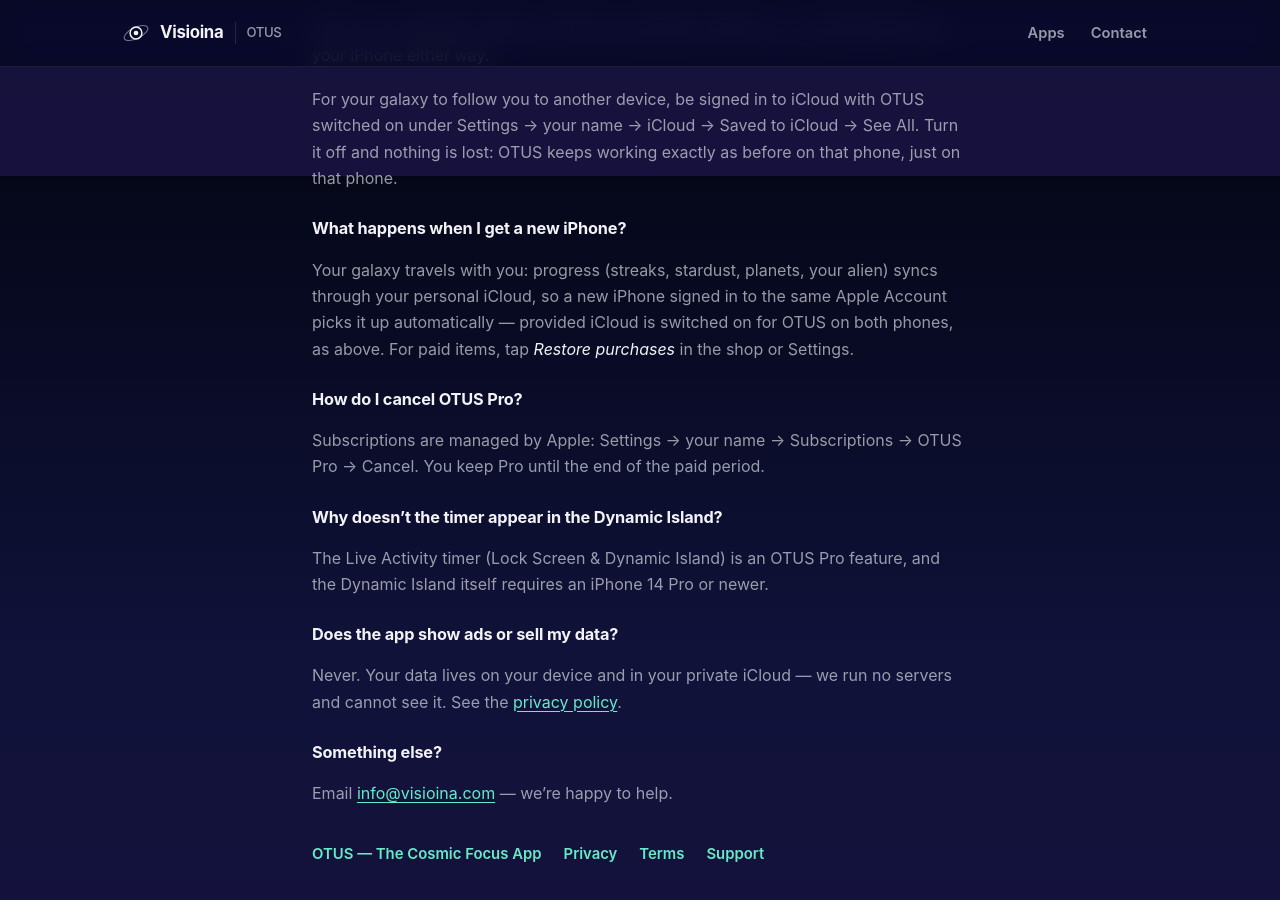
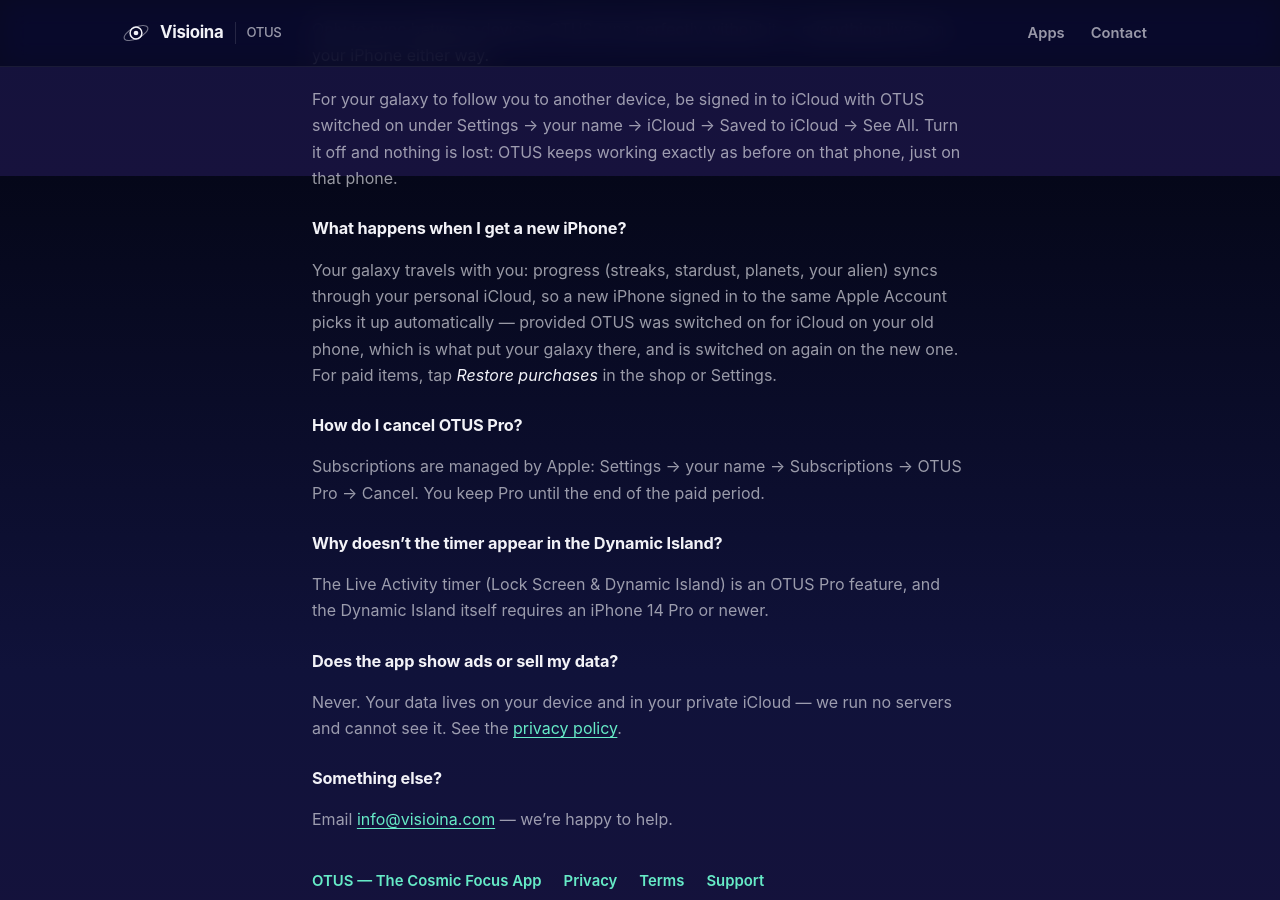
Before and after one commit to selinahti/visioinawebsite, a Jekyll site: the page built from _apps/otus/faq.md, in a window 1280 px wide and 900 px high, scrolled down 2524 px. Built offline with Jekyll 4.4.1, drawn with Linux system fonts in a browser that asks for light colours.

Commit message:
FAQ: say when iCloud has to be on, not just where
The new-iPhone answer asked for the switch to be on "on both phones",
which describes a present state. The old phone's half is past tense —
its switch is what uploaded the galaxy, and the data stays in iCloud
once it is there, whether or not that phone still exists.

Someone who has already traded in the old iPhone was being told to do
something impossible, and would reasonably conclude their galaxy was
lost.

```diff
--- a/_apps/otus/faq.md
+++ b/_apps/otus/faq.md
@@ -120,9 +120,9 @@ that phone, just on that phone.
 
 Your galaxy travels with you: progress (streaks, stardust, planets, your alien)
 syncs through your personal iCloud, so a new iPhone signed in to the same Apple
-Account picks it up automatically — provided iCloud is switched on for OTUS on
-both phones, as above. For paid items, tap *Restore purchases* in the shop or
-Settings.
+Account picks it up automatically — provided OTUS was switched on for iCloud on
+your old phone, which is what put your galaxy there, and is switched on again on
+the new one. For paid items, tap *Restore purchases* in the shop or Settings.
 
 ### How do I cancel OTUS Pro?
 
```
